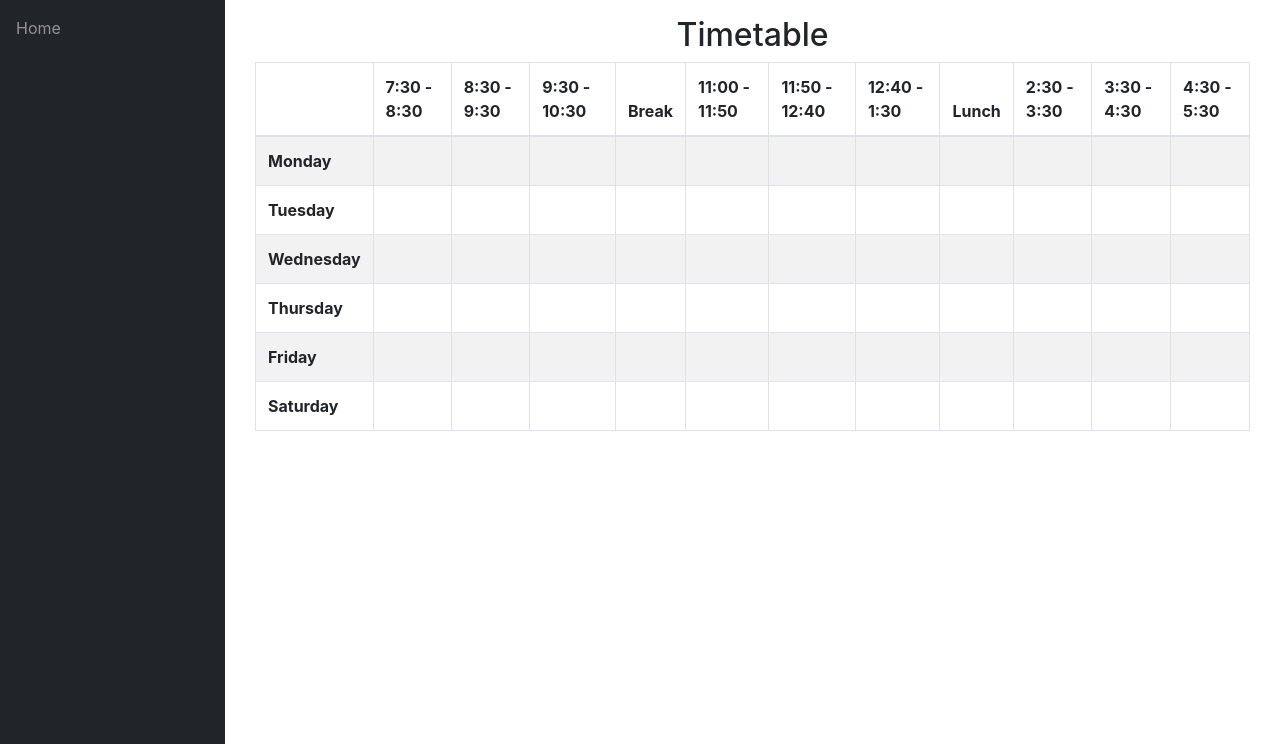
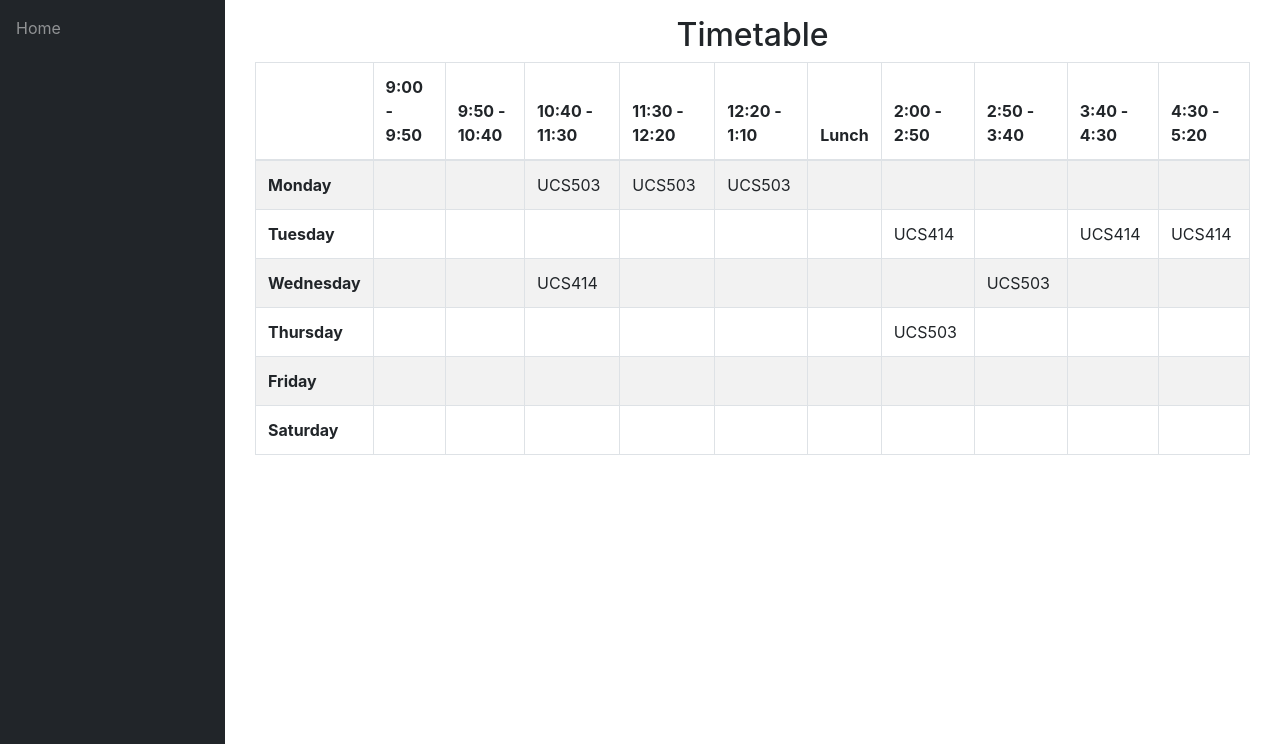
Before and after one commit to himanshuneb/UpToDate, a Django app: a page that uses info/templates/info/timetable.html in a window 1280 px wide. Shown: the part 56-800 px from the top of the page. Run offline with Django 3.2, Linux system fonts and the light colour scheme; a user stored in the database is signed in; data comes from the database, SQL or seed files in the repository; both versions use the stored data as it was after the commit; some libraries are stand-ins or nearby versions.

Commit message:
Made some corrections

```diff
--- a/info/models.py
+++ b/info/models.py
@@ -13,15 +13,15 @@ sex_choice = (
 )
 
 time_slots = (
-    ('7:30 - 8:30', '7:30 - 8:30'),
-    ('8:30 - 9:30', '8:30 - 9:30'),
-    ('9:30 - 10:30', '9:30 - 10:30'),
-    ('11:00 - 11:50', '11:00 - 11:50'),
-    ('11:50 - 12:40', '11:50 - 12:40'),
-    ('12:40 - 1:30', '12:40 - 1:30'),
-    ('2:30 - 3:30', '2:30 - 3:30'),
-    ('3:30 - 4:30', '3:30 - 4:30'),
-    ('4:30 - 5:30', '4:30 - 5:30'),
+    ('9:00 - 9:50', '9:00 - 9:50'),
+    ('9:50 - 10:40', '9:50 - 10:40'),
+    ('10:40 - 11:30', '10:40 - 11:30'),
+    ('11:30 - 12:20', '11:30 - 12:20'),
+    ('12:20 - 1:10', '12:20 - 1:10'),
+    ('2:00 - 2:50', '2:00 - 2:50'),
+    ('2:50 - 3:40', '2:50 - 3:40'),
+    ('3:40 - 4:30', '3:40 - 4:30'),
+    ('4:30 - 5:20', '4:30 - 5:20'),
 )
 
 DAYS_OF_WEEK = (
@@ -131,7 +131,7 @@ class Assign(models.Model):
 
 class AssignTime(models.Model):
     assign = models.ForeignKey(Assign, on_delete=models.CASCADE)
-    period = models.CharField(max_length=50, choices=time_slots, default='11:00 - 11:50')
+    period = models.CharField(max_length=50, choices=time_slots, default='11:30 - 12:20')
     day = models.CharField(max_length=15, choices=DAYS_OF_WEEK)
 
 
--- a/info/static/info/homepage/css/desktop.ini
+++ b/info/static/info/homepage/css/desktop.ini
@@ -1,4 +1,2 @@
 [.ShellClassInfo]
 InfoTip=This folder is shared online.
-IconFile=C:\Program Files\Google\Drive\googledrivesync.exe
-IconIndex=16
--- a/info/static/info/homepage/desktop.ini
+++ b/info/static/info/homepage/desktop.ini
@@ -1,4 +1,2 @@
 [.ShellClassInfo]
 InfoTip=This folder is shared online.
-IconFile=C:\Program Files\Google\Drive\googledrivesync.exe
-IconIndex=16
--- a/info/static/info/images/desktop.ini
+++ b/info/static/info/images/desktop.ini
@@ -1,4 +1,2 @@
 [.ShellClassInfo]
 InfoTip=This folder is shared online.
-IconFile=C:\Program Files\Google\Drive\googledrivesync.exe
-IconIndex=16
--- a/info/templates/desktop.ini
+++ b/info/templates/desktop.ini
@@ -1,4 +1,2 @@
 [.ShellClassInfo]
 InfoTip=This folder is shared online.
-IconFile=C:\Program Files\Google\Drive\googledrivesync.exe
-IconIndex=16
--- a/info/templates/info/desktop.ini
+++ b/info/templates/info/desktop.ini
@@ -1,4 +1,2 @@
 [.ShellClassInfo]
 InfoTip=This folder is shared online.
-IconFile=C:\Program Files\Google\Drive\googledrivesync.exe
-IconIndex=16
--- a/info/templates/info/timetable.html
+++ b/info/templates/info/timetable.html
@@ -13,19 +13,19 @@
                     <table class="col-sm-12 table table-bordered table-striped table-condensed cf">
                         <thead class="cf">
                             <tr>
-                                <th>      </th>
-                                <th>7:30 - 8:30</th>
-                                <th>8:30 - 9:30</th>
-                                <th>9:30 - 10:30</th>
-                                <th>Break</th>
-                                <th>11:00 - 11:50</th>
-                                <th>11:50 - 12:40</th>
-                                <th>12:40 - 1:30</th>
-                                <th>Lunch</th>
-                                <th>2:30 - 3:30</th>
-                                <th>3:30 - 4:30</th>
-                                <th>4:30 - 5:30</th>
-                            </tr>
+                                    <th>      </th>
+                                    <th>9:00 - 9:50</th>
+                                    <th>9:50 - 10:40</th>
+                                    <th>10:40 - 11:30</th>
+                                    <!-- <th>Break</th> -->
+                                    <th>11:30 - 12:20</th>
+                                    <th>12:20 - 1:10</th>
+                                    <th>Lunch</th>
+                                    <th>2:00 - 2:50</th>
+                                    <th>2:50 - 3:40</th>
+                                    <th>3:40 - 4:30</th>
+                                    <th>4:30 - 5:20</th>
+                                </tr>
                         </thead>
                         <tbody>
                             {% for i in matrix %}
--- a/info/views.py
+++ b/info/views.py
@@ -38,7 +38,8 @@ def attendance(request, stud_id):
 def attendance_detail(request, stud_id, course_id):
     stud = get_object_or_404(Student, USN=stud_id)
     cr = get_object_or_404(Course, id=course_id)
-    att_list = Attendance.objects.filter(course=cr, student=stud).order_by('date')
+    att_list = Attendance.objects.filter(
+        course=cr, student=stud).order_by('date')
     return render(request, 'info/att_detail.html', {'att_list': att_list, 'cr': cr})
 
 
@@ -119,14 +120,17 @@ def confirm(request, ass_c_id):
             status = 'False'
         if assc.status == 1:
             try:
-                a = Attendance.objects.get(course=cr, student=s, date=assc.date, attendanceclass=assc)
+                a = Attendance.objects.get(
+                    course=cr, student=s, date=assc.date, attendanceclass=assc)
                 a.status = status
                 a.save()
             except Attendance.DoesNotExist:
-                a = Attendance(course=cr, student=s, status=status, date=assc.date, attendanceclass=assc)
+                a = Attendance(course=cr, student=s, status=status,
+                               date=assc.date, attendanceclass=assc)
                 a.save()
         else:
-            a = Attendance(course=cr, student=s, status=status, date=assc.date, attendanceclass=assc)
+            a = Attendance(course=cr, student=s, status=status,
+                           date=assc.date, attendanceclass=assc)
             a.save()
             assc.status = 1
             assc.save()
@@ -138,7 +142,8 @@ def confirm(request, ass_c_id):
 def t_attendance_detail(request, stud_id, course_id):
     stud = get_object_or_404(Student, USN=stud_id)
     cr = get_object_or_404(Course, id=course_id)
-    att_list = Attendance.objects.filter(course=cr, student=stud).order_by('date')
+    att_list = Attendance.objects.filter(
+        course=cr, student=stud).order_by('date')
     return render(request, 'info/t_att_detail.html', {'att_list': att_list, 'cr': cr})
 
 
@@ -176,7 +181,8 @@ def e_confirm(request, assign_id):
         else:
             status = 'False'
         date = request.POST['date']
-        a = Attendance(course=cr, student=s, status=status, date=date, attendanceclass=assc)
+        a = Attendance(course=cr, student=s, status=status,
+                       date=date, attendanceclass=assc)
         a.save()
 
     return HttpResponseRedirect(reverse('t_clas', args=(ass.teacher_id, 1)))
@@ -195,15 +201,15 @@ def t_report(request, assign_id):
 @login_required()
 def timetable(request, class_id):
     asst = AssignTime.objects.filter(assign__class_id=class_id)
-    matrix = [['' for i in range(12)] for j in range(6)]
+    matrix = [['' for i in range(11)] for j in range(6)]
 
     for i, d in enumerate(DAYS_OF_WEEK):
         t = 0
-        for j in range(12):
+        for j in range(11):
             if j == 0:
                 matrix[i][0] = d[0]
                 continue
-            if j == 4 or j == 8:
+            if j == 6:
                 continue
             try:
                 a = asst.get(period=time_slots[t][0], day=d[0])
@@ -219,14 +225,14 @@ def timetable(request, class_id):
 @login_required()
 def t_timetable(request, teacher_id):
     asst = AssignTime.objects.filter(assign__teacher_id=teacher_id)
-    class_matrix = [[True for i in range(12)] for j in range(6)]
+    class_matrix = [[True for i in range(11)] for j in range(6)]
     for i, d in enumerate(DAYS_OF_WEEK):
         t = 0
-        for j in range(12):
+        for j in range(11):
             if j == 0:
                 class_matrix[i][0] = d[0]
                 continue
-            if j == 4 or j == 8:
+            if j == 6:
                 continue
             try:
                 a = asst.get(period=time_slots[t][0], day=d[0])
@@ -245,7 +251,8 @@ def t_timetable(request, teacher_id):
 def free_teachers(request, asst_id):
     asst = get_object_or_404(AssignTime, id=asst_id)
     ft_list = []
-    t_list = Teacher.objects.filter(assign__class_id__id=asst.assign.class_id_id)
+    t_list = Teacher.objects.filter(
+        assign__class_id__id=asst.assign.class_id_id)
     for t in t_list:
         at_list = AssignTime.objects.filter(assign__teacher=t)
         if not any([True if at.period == asst.period and at.day == asst.day else False for at in at_list]):
@@ -340,5 +347,6 @@ def edit_marks(request, marks_c_id):
 @login_required()
 def student_marks(request, assign_id):
     ass = Assign.objects.get(id=assign_id)
-    sc_list = StudentCourse.objects.filter(student__in=ass.class_id.student_set.all(), course=ass.course)
+    sc_list = StudentCourse.objects.filter(
+        student__in=ass.class_id.student_set.all(), course=ass.course)
     return render(request, 'info/t_student_marks.html', {'sc_list': sc_list})
```
Also changed, not shown: info/templates/info/t_timetable.html (+10 -10 lines), db.sqlite3, info/migrations/0016_alter_assigntime_period.py (added), 9 other files.
